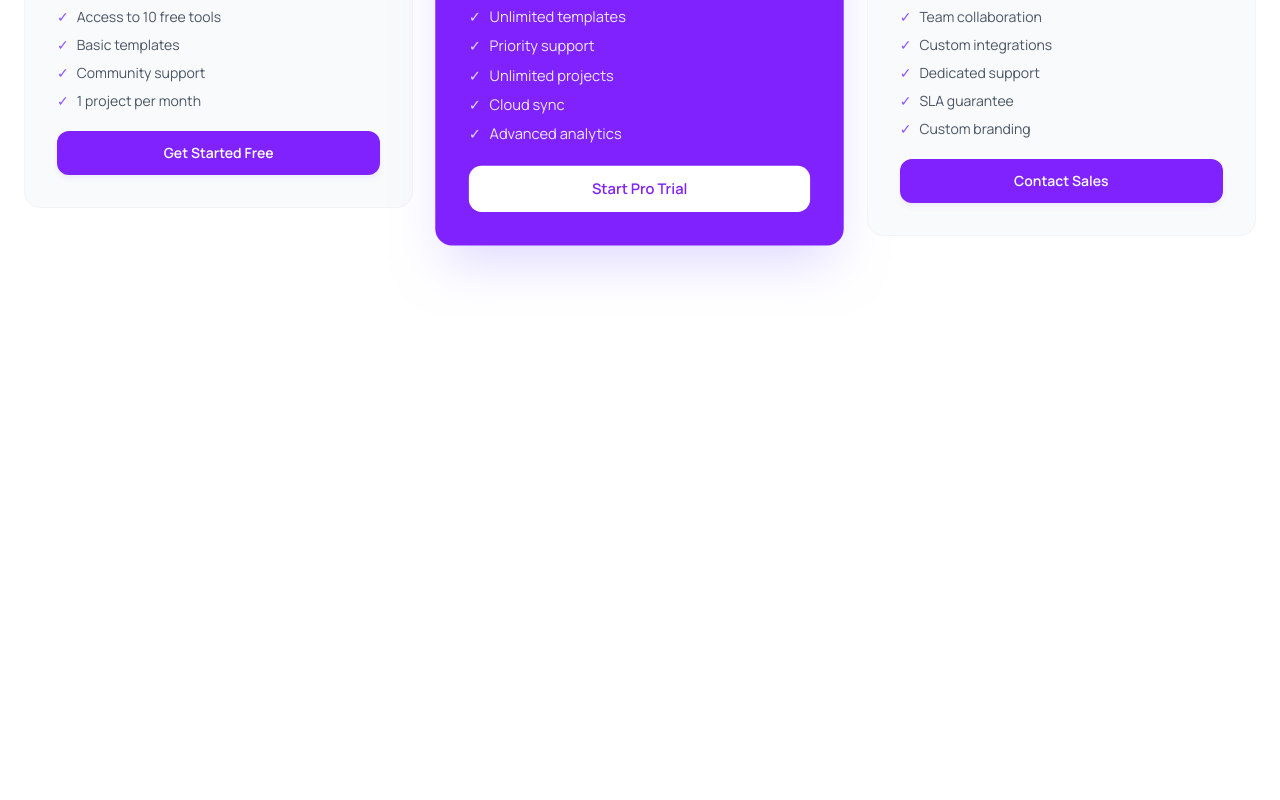
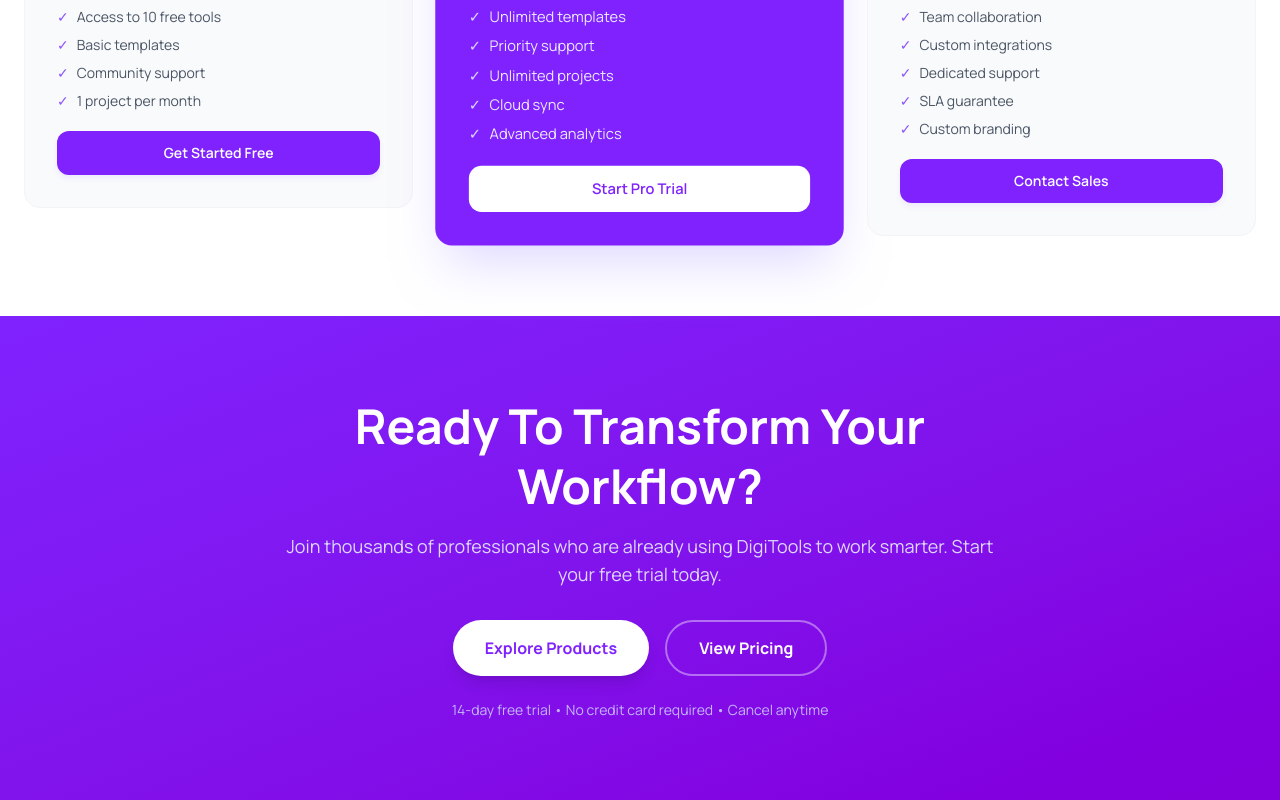
Before and after one commit to rakibulhasanridoy/A6-Digitools-Platform, a React (Vite) app: page / in a window 1280 px wide. Shown: the part 1870-2670 px from the top of the page. Before the commit the page ends 2186 px from the top, so only its background shows below. Built offline with nearby package versions, Linux system fonts and the light colour scheme.

Commit message:
Added Call to action

```diff
--- a/src/App.jsx
+++ b/src/App.jsx
@@ -4,6 +4,7 @@
 import Pricing from './Components/Pricing'
 import Stats from './Components/Stats'
 import Steps from './Components/Steps'
+import CalltoAction from './Components/CalltoAction'
 
 function App() {
 
@@ -13,6 +14,7 @@
     <Stats></Stats>
     <Steps></Steps>
     <Pricing></Pricing>
+    <CalltoAction></CalltoAction>
     </>
   )
 }
--- /dev/null
+++ b/src/Components/CalltoAction.jsx
@@ -0,0 +1,30 @@
+const CallToAction = () => {
+    return (
+      <section className="bg-gradient-to-br from-violet-600 to-purple-700 py-20">
+      <div className="max-w-3xl mx-auto px-4 sm:px-6 text-center">
+        <h2 className="text-4xl md:text-5xl font-bold text-white leading-tight">
+          Ready To Transform Your Workflow?
+          </h2>
+         <p className="text-violet-200 text-lg mt-4 mb-8">
+            Join thousands of professionals who are already using DigiTools to
+           work smarter. Start your free trial today.
+          </p>
+
+          <div className="flex flex-wrap justify-center gap-4">
+           <button className="bg-white text-violet-600 font-bold px-8 py-3.5 rounded-full hover:bg-violet-50 transition shadow-lg">
+              Explore Products
+           </button>
+            <button className="border-2 border-white/40 text-white font-bold px-8 py-3.5 rounded-full hover:bg-white/10 transition">
+              View Pricing
+            </button>
+        </div>
+
+        <p className="text-violet-300 text-sm mt-6">
+            14-day free trial • No credit card required • Cancel anytime
+         </p>
+        </div>
+      </section>
+    );
+  };
+
+  export default CallToAction;
```
